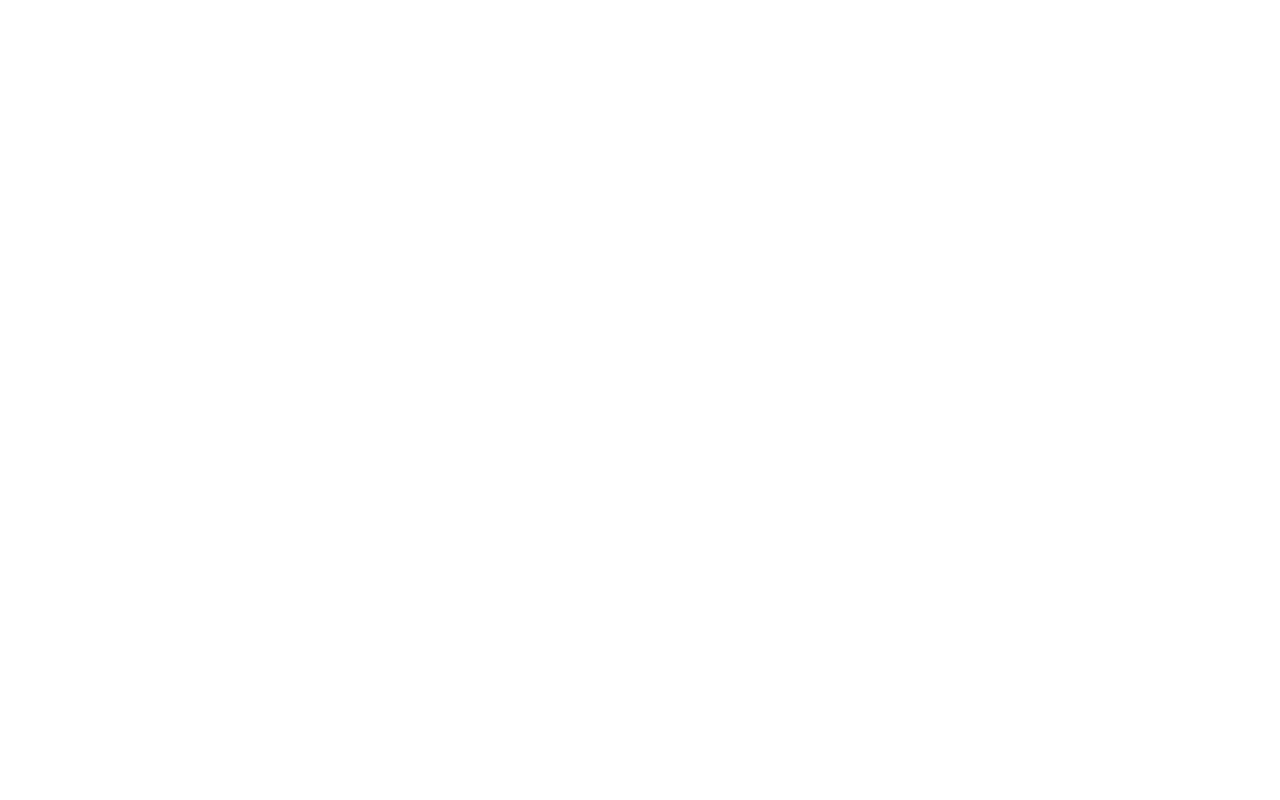
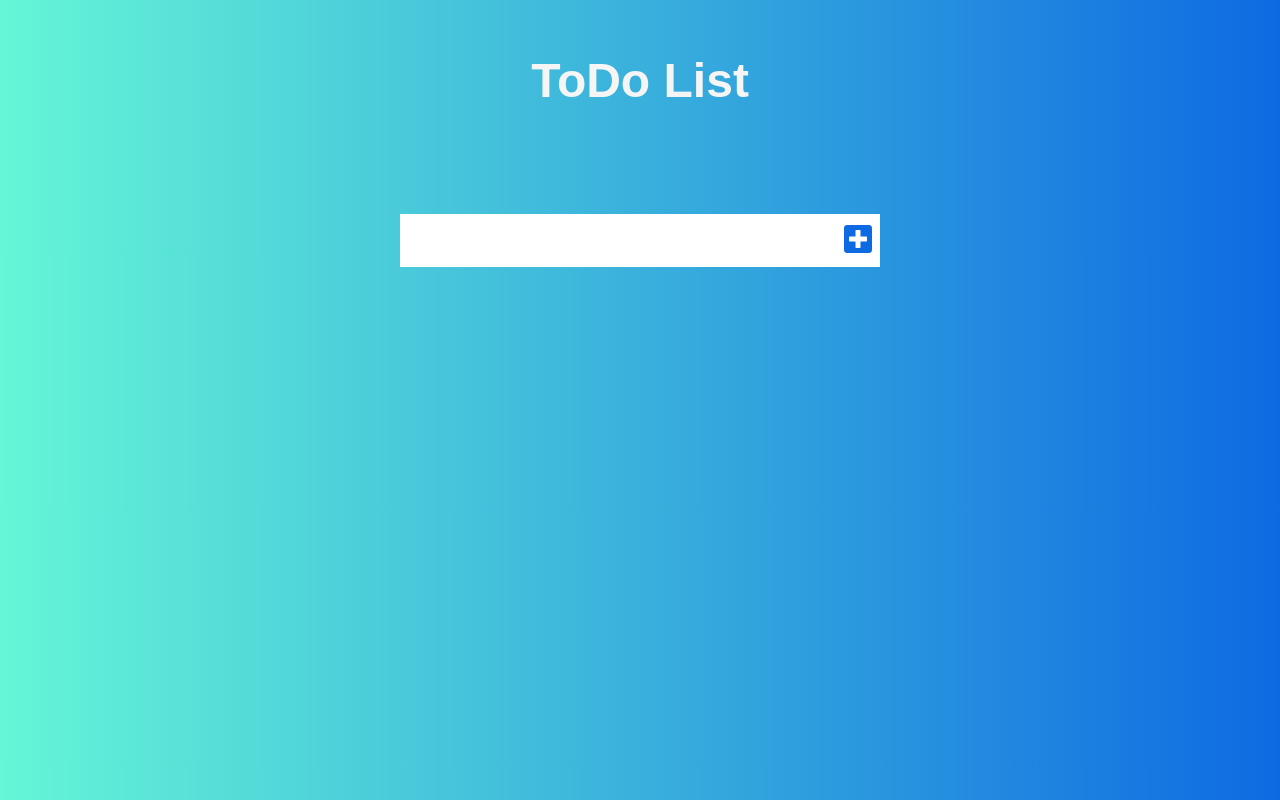
Before and after one commit to schintatkun/VanillaJS_TodoList, a plain HTML site: page index.html in a window 1280 px wide. Drawn offline with Linux system fonts and the light colour scheme.

Commit message:
finished html mockup input form

```diff
--- a/index.html
+++ b/index.html
@@ -3,9 +3,24 @@
 <head>
     <meta charset="UTF-8">
     <meta name="viewport" content="width=device-width, initial-scale=1.0">
-    <title>Document</title>
+    <link href="https://fonts.googleapis.com/css2?family=Open+Sans&display=swap" rel="stylesheet">
+    <link rel="stylesheet" href="https://cdnjs.cloudflare.com/ajax/libs/font-awesome/5.14.0/css/all.min.css" integrity="sha512-1PKOgIY59xJ8Co8+NE6FZ+LOAZKjy+KY8iq0G4B3CyeY6wYHN3yt9PW0XpSriVlkMXe40PTKnXrLnZ9+fkDaog==" crossorigin="anonymous" />
+    <link rel="stylesheet" href="style.css">
+    <title>ToDo List</title>
 </head>
 <body>
-
+    <header>
+        <h1>ToDo List</h1>
+    </header>
+    <form>
+        <input type="text" class="todo-input">
+        <button class="todo-button" type="submit">
+            <i class="fas fa-plus-square"></i>
+        </button>
+    </form>
+    <div class="todo-container">
+        <ul class="todo-list"></ul>
+    </div>
+    <script src="./app.js"></script>
 </body>
 </html>
--- a/style.css
+++ b/style.css
@@ -0,0 +1,42 @@
+* {
+    margin: 0;
+    padding: 0;
+    box-sizing: border-box;
+}
+
+body {
+    background-image: linear-gradient(90deg, hsl(167, 89%, 68%), #0e6ae2);
+    color: whitesmoke;
+    font-family: "Poppins", sans-serif;
+    min-height: 100vh;
+}
+
+header{
+    font-size: 1.5rem;
+}
+
+header,
+form {
+    min-height: 20vh ;
+    display: flex;
+    justify-content: center;
+    align-items: center;
+}
+
+form input,
+form button{
+    padding: 0.5rem;
+    font-size: 2rem;
+    border: none;
+    background: white;
+}
+form button{
+    color:#0e6ae2 ;
+    background: white;
+    cursor: pointer;
+    transition: all 0.3s ease;
+}
+form button:hover{
+    background: #0e6ae2;
+    color: white;
+}
```
